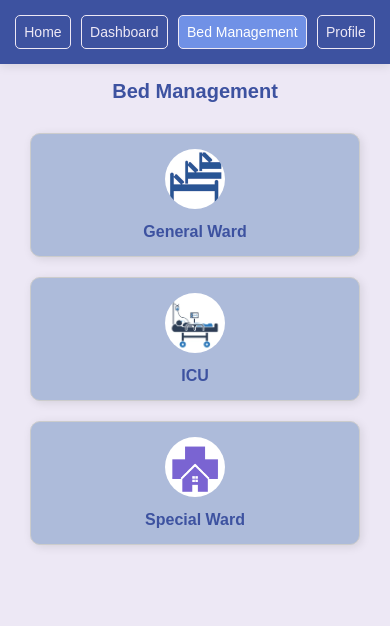
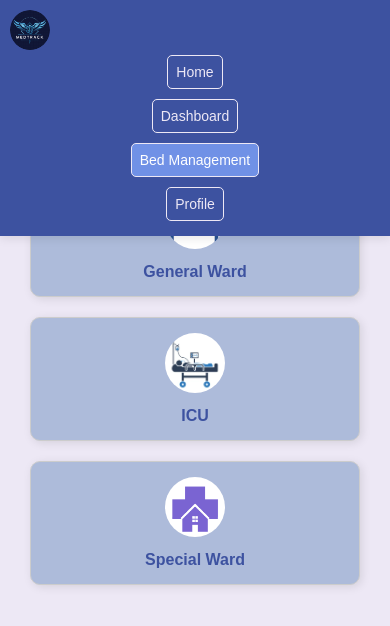
Before and after one commit to siddhisapkal/medtrackk, a plain HTML site: page bed_management.html in a window 390 px wide. Drawn offline with Linux system fonts and the light colour scheme.

Commit message:
Update bed_management.html

```diff
--- a/bed_management.html
+++ b/bed_management.html
@@ -15,7 +15,7 @@
         /* Sticky Navbar */
         .nav-container {
             display: flex;
-            justify-content: space-around; /* Ensures horizontal alignment */
+            flex-wrap: wrap;
             align-items: center;
             padding: 10px;
             background-color: #3D52A0; /* Dark blue color for the navigation bar */
@@ -25,6 +25,19 @@
             top: 0;
             width: 100%;
             z-index: 1000; /* Ensures it stays on top */
+        }
+
+        .logo-container {
+            display: flex;
+            align-items: center;
+            margin-right: auto; /* Pushes the logo to the leftmost side */
+        }
+
+        .logo-container img {
+            width: 50px; /* Adjusted logo size */
+            height: 50px;
+            border-radius: 50%;
+            margin-right: 10px;
         }
 
         .nav-container a {
@@ -50,14 +63,14 @@
 
         h1 {
             text-align: center;
-            margin: 80px 0 20px; /* Added margin-top to ensure content doesn't overlap with the sticky nav */
+            margin: 120px 0 20px; /* Adjusted margin-top to prevent overlap with the sticky nav */
             color: #3D52A0; /* Dark blue color */
             font-size: 24px; /* Adjust font size for header */
         }
 
         .bed-container {
             display: flex;
-            flex-wrap: wrap;
+            flex-wrap: wrap; /* Allow wrapping of bed categories */
             justify-content: center;
             margin: 0 20px; /* Adjust margin */
             box-sizing: border-box;
@@ -97,11 +110,9 @@
             margin-top: 10px;
         }
 
-        /* Media queries for mobile screens */
         @media (max-width: 768px) {
             .nav-container {
-                flex-direction: row; /* Ensure horizontal alignment */
-                justify-content: space-around;
+                flex-direction: column; /* Stack navigation items vertically */
                 align-items: center;
             }
 
@@ -111,7 +122,7 @@
             }
 
             .bed-category {
-                width: 90%; /* Increase width on smaller screens */
+                width: 90%; /* Increased width on smaller screens */
                 max-width: none; /* Remove max width restriction */
             }
 
@@ -121,6 +132,11 @@
         }
 
         @media (max-width: 480px) {
+            .logo-container img {
+                width: 40px; /* Smaller logo size */
+                height: 40px;
+            }
+
             .bed-category {
                 width: 100%; /* Full width on very small screens */
             }
@@ -139,6 +155,9 @@
 <body>
     <!-- Navigation Menu -->
     <div class="nav-container">
+        <div class="logo-container">
+            <img src="./logoo.png" alt="Logo"> <!-- Logo image -->
+        </div>
         <a href="home.html">Home</a>
         <a href="index.html">Dashboard</a>
         <a href="bed_management.html" class="active">Bed Management</a>
```
